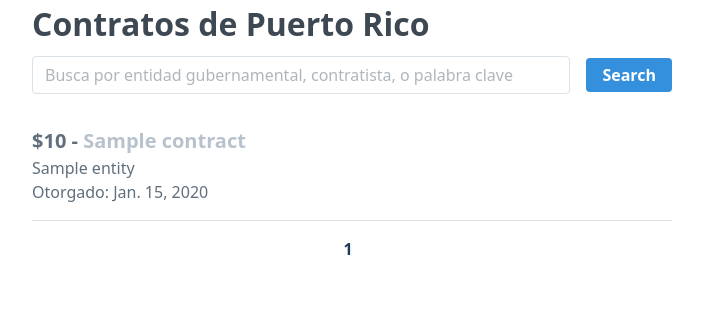
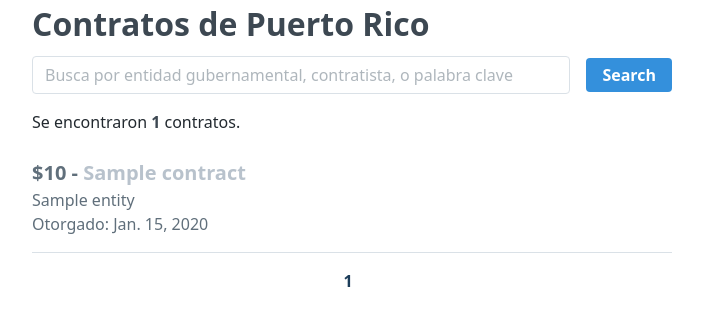
Before and after one commit to Code4PuertoRico/contratospr-api, a Django app: template contratospr/contracts/templates/contracts/search.html in a window 1280 px wide. Shown: the top 326 px of the page, without its empty margins (288-991 px from the left). Run offline with Django 3.2, Linux system fonts and the light colour scheme; the template is opened without the code that fills it: most values are stand-ins (such as "Sample title", 1, 10 or a date in 2020).

Commit message:
Add found results

```diff
--- a/contratospr/contracts/templates/contracts/search.html
+++ b/contratospr/contracts/templates/contracts/search.html
@@ -1,6 +1,7 @@
 {% extends "base.html" %}
 
 {% load millify %}
+{% load humanize %}
 
 {% block content %}
 <div class="flex self-start justify-center min-h-screen">
@@ -9,6 +10,10 @@
       <a class="no-underline text-grey-darkest hover:text-black" href="{% url 'index' %}">Contratos de Puerto Rico</a>
     </h1>
     {% include "contracts/partials/search.html" with query=query %}
+
+    <div class="mt-2">
+      <p>Se encontraron <span class="font-bold text-grey-darkest">{{ contracts.paginator.count|intcomma }}</span> contratos.</p>
+    </div>
 
     <div class="mt-2">
       {% for contract in contracts %}
```
